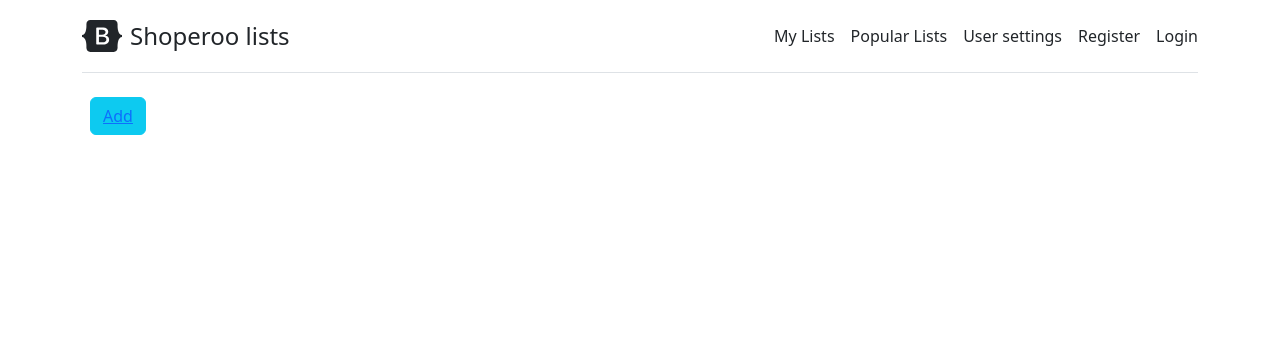
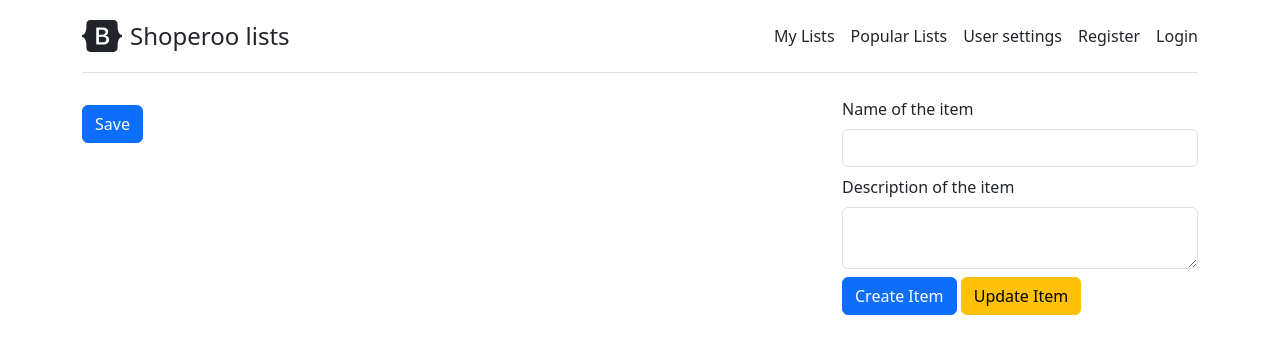
Before and after one commit to k2thlin/SDA_What_To_Buy, a Django app: template whatToBuyCore/items_list/templates/shopping_list.html in a window 1280 px wide. Shown: the top 354 px of the page. Run offline with Django 4.2, Linux system fonts and the light colour scheme; the template is opened without the code that fills it, so the values that code supplies are empty.

Commit message:
done templates

```diff
--- /dev/null
+++ b/whatToBuyCore/items_list/templates/home.html
@@ -0,0 +1,6 @@
+{% extends 'base.html' %}
+
+{% block content %}
+    <a href='{% url "lists-list" %}'>Lists</a>
+
+{% endblock %}
--- a/whatToBuyCore/items_list/templates/shopping_list.html
+++ b/whatToBuyCore/items_list/templates/shopping_list.html
@@ -1,7 +1,10 @@
 {% extends 'base.html' %}
 
 {% block content %}
-    <ol class="list-group list-group-numbered">
+<form method="POST" action="#">
+  <div class="row">
+    <div class="col-8">
+      <ol class="list-group list-group-numbered">
         {% for ingredient in shopping_list %}
         <li class="list-group-item d-flex justify-content-between align-items-start">
           <div class="ms-2 me-auto">
@@ -9,22 +12,32 @@
             {{ingredient.description}}
           </div>
           {% if ingredient.is_completed %}
-            <input type="checkbox" checked />
+            <input class="my-auto" type="checkbox" checked value="{{ingredient.pk}}" name=""checkbox/>
           {% else %}
-            <input type="checkbox"/>
+            <input class="my-auto" type="checkbox" value="{{ingredient.pk}}" name=""checkbox/>
           {% endif %}
 
-          <button class="btn btn-info ms-2">
-            <a style="text-decoraation: none, color: inherit;" href="{% url 'item-update' pk=ingredient.pk %}">Update</a>
-          </button>
-
-          <button class="btn btn-danger ms-2">
-            <a style="text-decoraation: none, color: inherit;" href="{% url 'item-delete' pk=ingredient.pk %}">Delete</a>
-          </button>
+          <button type="submit" class="btn btn-warning ms-2" name="update_state" value="update_state">Update</button>
+          <button type="submit" class="btn btn-danger ms-2" name="delete" value="delete">Delete</button>
         </li>
         {% endfor %}
       </ol>
-      <button class="btn btn-info ms-2">
-        <a style="text-decoraation: none, color: inherit;" href="{% url 'item-add' %}">Add</a>
-      </button>
+
+      <button type="submit" class="btn btn-primary mt-2" name="update_checked" value="update_checked">Save</button>
+    </div>
+    <div class="col-4">
+        <div class="mb-2">
+          <label class="form-label">Name of the item</label>
+          <input type="text" class="form-control" name="item_name">
+        </div>
+        <div class="mb-2">
+          <label class="form-label">Description of the item</label>
+          <textarea type="text" class="form-control" style="height: 100xp" name="item_description"></textarea>
+        </div>
+        <button type="submit" class="btn btn-primary" name="item_add" value="item_add">Create Item</button>
+        <button type="submit" class="btn btn-warning" name="item_update" value="item_update">Update Item</button>
+      </div>
+  </div>
+</form>
+
 {% endblock content %}
--- a/whatToBuyCore/items_list/urls.py
+++ b/whatToBuyCore/items_list/urls.py
@@ -1,7 +1,8 @@
 from django.urls import path
-from .views import my_lists, items_list
+from .views import my_lists, items_list, home
 
 urlpatterns = [
+    path("", home, name="index"),
     path("my_lists/", my_lists, name="lists-list"),
     path("my_lists/<pk>/", items_list, name= "items-list"),
 ]
--- a/whatToBuyCore/items_list/views.py
+++ b/whatToBuyCore/items_list/views.py
@@ -1,9 +1,11 @@
 from django.shortcuts import render
-from django.views.generic.edit import CreateView, UpdateView, DeleteView
+from .models import ShoppingList
 
 
 
 # Create your views here.
+def home(request):
+    return render(request, "home.html")
 
 
 def my_lists(request):
```
